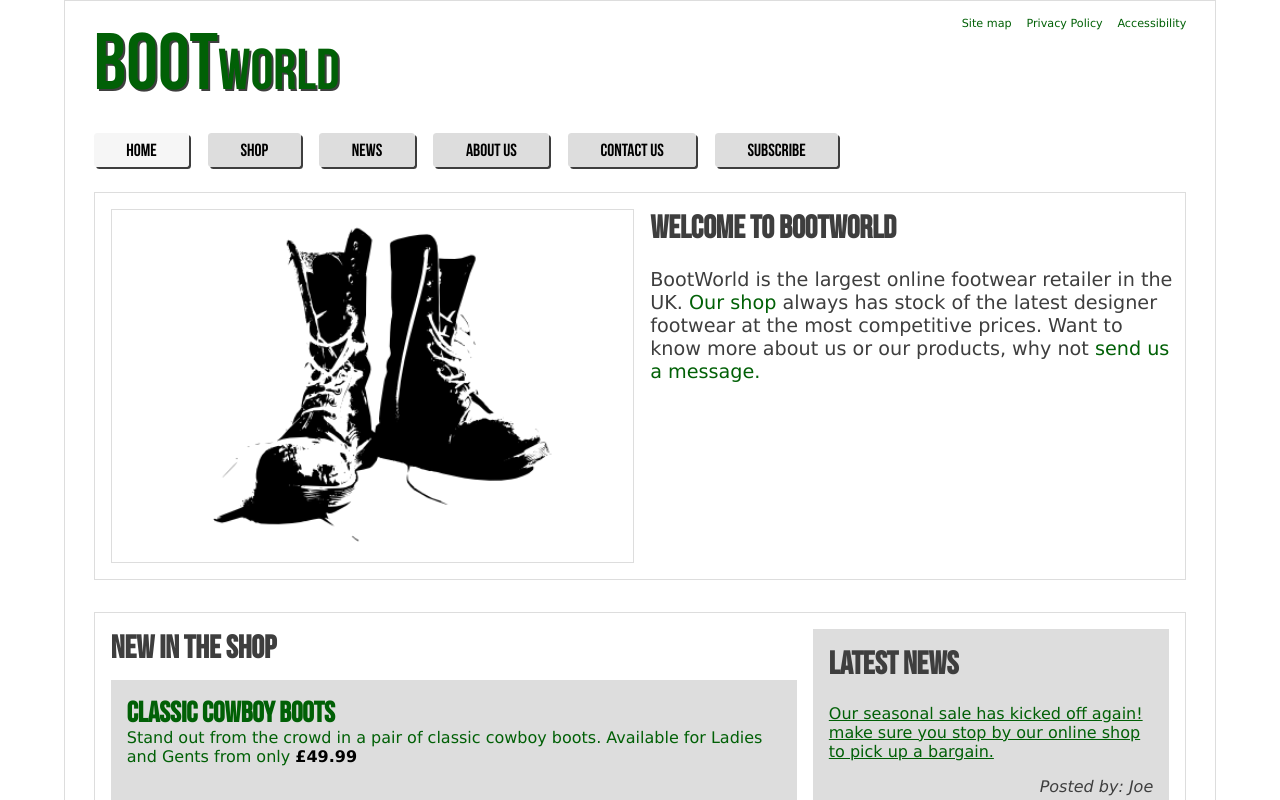
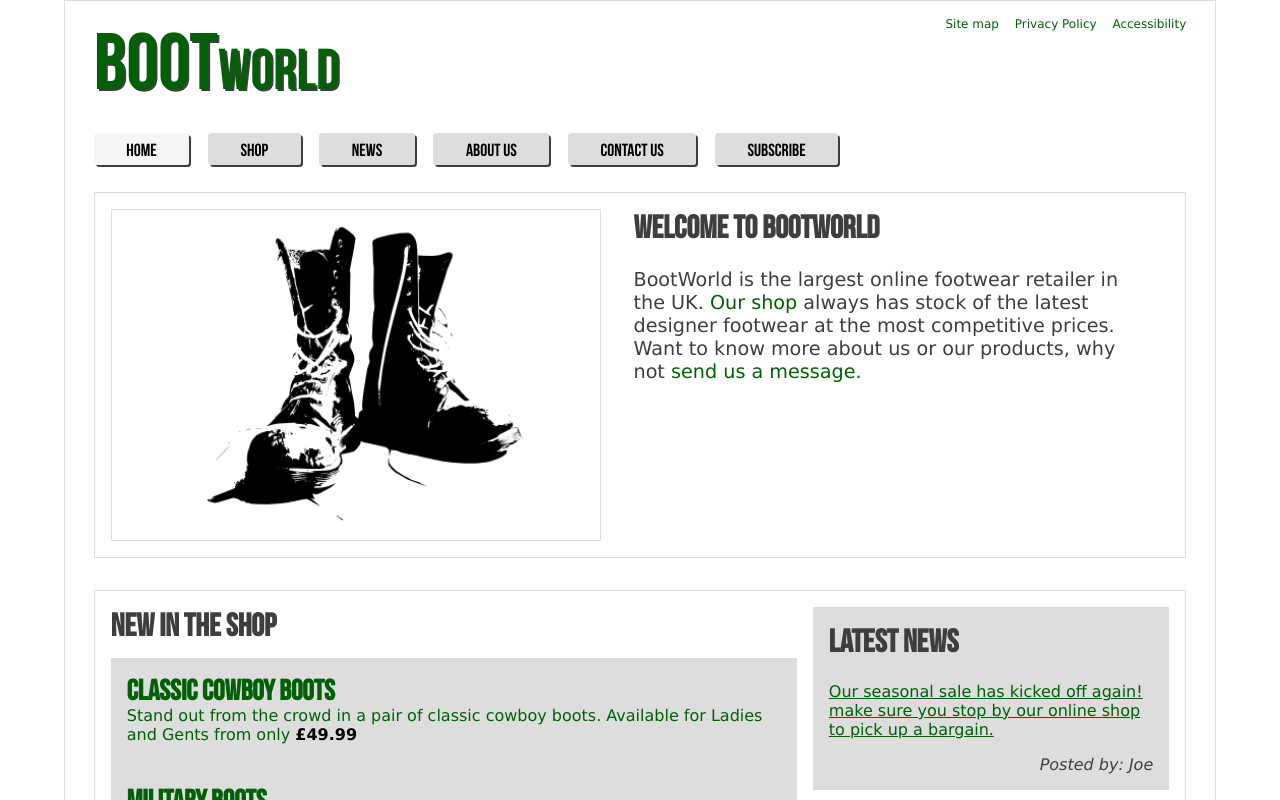
Before and after one commit to jhkette/tmaproject, a plain HTML site: page index.html in a window 1280 px wide. Shown: the top 800 px of the page. Drawn offline with Linux system fonts and the light colour scheme.

Commit message:
cs changes

```diff
--- a/index.html
+++ b/index.html
@@ -14,20 +14,20 @@
                     <h1>Boot<span class="smaller">world</span></h1>
                     <nav class="commonlinks">
                         <ul>
-                            <li><a href="">Site map</a></li>
-                            <li><a href="">Privacy Policy</a></li>
-                            <li><a href="">Accessibility</a></li>
+                            <li><a href="#">Site map</a></li>
+                            <li><a href="#">Privacy Policy</a></li>
+                            <li><a href="#">Accessibility</a></li>
                         </ul>
                     </nav>
                 </div>
                 <nav class="primarynav">
                     <ul>
-                        <li> <a href="" id="current">Home</a></li>
-                        <li><a href=""> Shop</a> </li>
-                        <li><a href=""> News</a> </li>
-                        <li><a href=""> About us</a></li>
-                        <li><a href=""> Contact us</a></li>
-                        <li><a href=""> Subscribe</a></li>
+                        <li> <a href="#" id="current">Home</a></li>
+                        <li><a href="#"> Shop</a> </li>
+                        <li><a href="#"> News</a> </li>
+                        <li><a href="#"> About us</a></li>
+                        <li><a href="#"> Contact us</a></li>
+                        <li><a href="#"> Subscribe</a></li>
                     </ul>
                 </nav>
             </header>
@@ -37,7 +37,7 @@
                 </div>
                 <div class="introcontent">
                     <h2>Welcome to BootWorld</h2>
-                    <p class="lead">BootWorld is the largest online footwear retailer in the UK. <a href="#">Our shop</a>
+                    <p>BootWorld is the largest online footwear retailer in the UK. <a href="#">Our shop</a>
                         always has stock
                         of the latest
                         designer footwear at the most competitive prices. Want to know more about us or our products,
@@ -93,7 +93,11 @@
             </div>
             <footer>
                 <h3>Our address</h3>
-                <p>Malet Street, London, WC1E 7HX</p>
+                <!-- I'm using a break tag here as it's an address and it deemed appropriate to do so in this context.
+                The <br> is semantically valid, as the line break is part of the data i'm sending
+                In any other situation I would of changed the margin of the paragraph -->
+                <p>Malet Street,<br />
+                London, WC1E 7HX</p>
             </footer>
         </div>
     </body>
--- a/styles.css
+++ b/styles.css
@@ -47,14 +47,15 @@ body {
 }
 
 .introcontent {
-    flex-basis: 48%;
-    margin: 1em 0;
+    flex-basis: 45%;
+    margin: 1em;
 }
+
 
 .image {
     border: 1px solid #dddddd;
     margin: 1em;
-    flex-basis: 48%;
+    flex-basis: 45%;
 }
 .image img {
     width: 100%;
@@ -101,7 +102,7 @@ footer {
     background-color: #dddddd;
     width: 95%;
     margin: 2em auto 0 auto;
-    padding: 1em;
+    padding: 1em 1em 2em 1em;
 }
 
 /* Form */
@@ -109,7 +110,6 @@ footer {
 .formcontent {
     flex-basis: 33%;
     margin: 1em;
-    width: 33%;
 
  }
 
@@ -143,18 +143,17 @@ footer {
 
  input[type=submit]  {
      width: 7em;
-     box-shadow: inset 1px 12px 3px 0px rgba(241, 241, 241, 0.616);
+     background: linear-gradient(to bottom, rgba(0,0,0,0) 0%,rgba(133, 133, 133, 0.36) 55%,rgba(168, 168, 168, 0.65) 99%,rgba(142,142,142,0.65) 100%);
      border-radius: .2em;
      padding: .4em 0;
      font-size: .8em;
-     background-color: #f3f3f3
  }
 
 /* navigation */
 
 .commonlinks ul {
     list-style: none;
-    font-size: .7em;
+    font-size: .75em;
 
 }
 
@@ -185,20 +184,21 @@ footer {
 }
 
 .primarynav a {
-    padding: .4em 1.85em;
+    padding: .4em 1.85em .3em 1.85em;
     background-color: #dddddd;
     border-radius: .2em;
     box-shadow: 2px 2px #3e3e3e;
     text-decoration: none;
-    text-decoration: none;
     color: #000000;
 }
+
 
 
 .primarynav a:hover {
     background-color: #f6f6f6;
     transition-duration: .2s;
 }
+
 .primarynav a:active {
     box-shadow: 1px 1px black;
     transition-duration: .2s;
@@ -253,10 +253,10 @@ aside a {
     margin-bottom: .5em;
     margin-left: .5em;
 }
-
-.lead {
+.introcontent p {
     font-size: 1.2em;
 }
+
 
 .items p {
     color: #016006;
```
